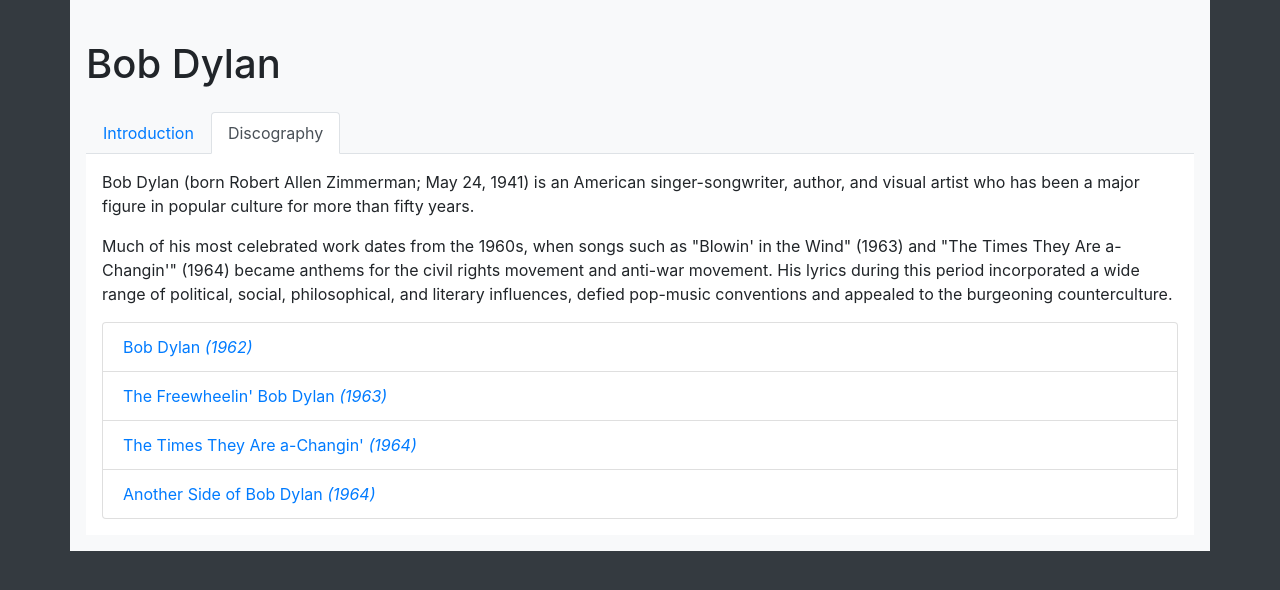
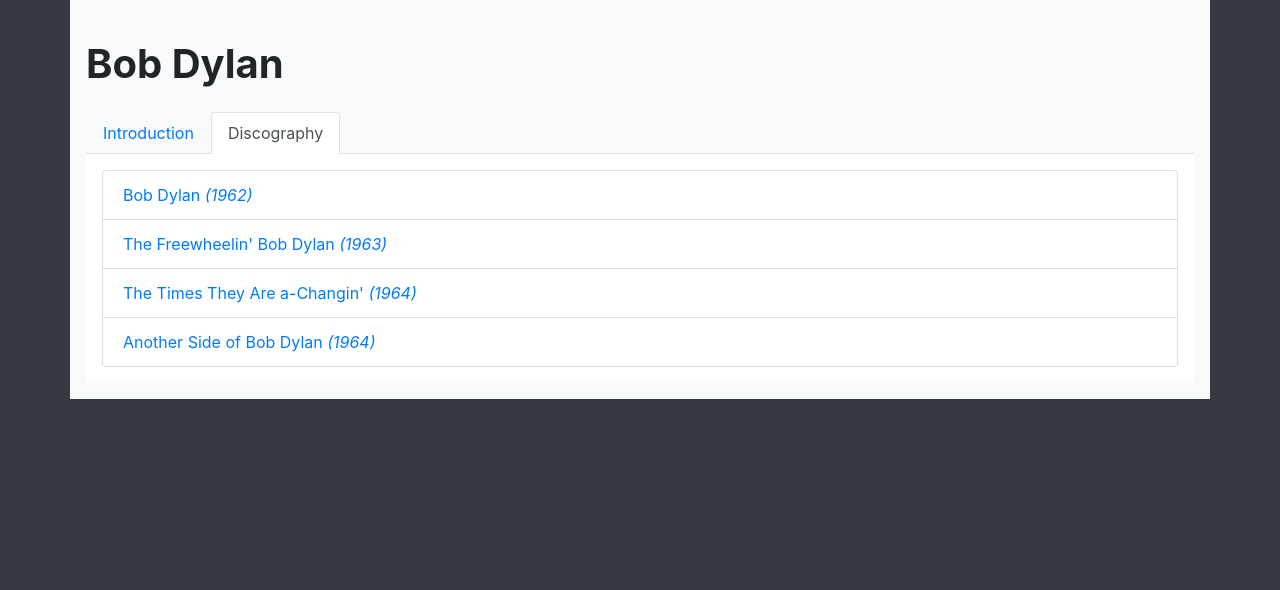
Before and after one commit to CodeSlayer123/holbertonschool-web_front_end, a plain HTML site: page 0x00-Bootstrap/4-index.html in a window 1280 px wide. Both pictures are taken after a click on the link "Discography". Drawn offline with nearby package versions, Linux system fonts and the light colour scheme.

Commit message:
task 4 runs locallly

```diff
--- a/0x00-Bootstrap/4-index.html
+++ b/0x00-Bootstrap/4-index.html
@@ -13,7 +13,7 @@
     </head>
     <body class="bg-dark">
         <div class="container-lg bg-light p-3">
-            <h1 class="my-4">Bob Dylan</h1>
+            <h1 class="my-4 font-weight-bold">Bob Dylan</h1>
 
             <ul class="nav nav-tabs">
                 <li class="nav-item">
@@ -23,9 +23,9 @@
                     <a class="nav-link" data-toggle="tab" href="#discography">Discography</a>
                 </li>
             </ul>
-            <div class="container bg-white p-3">
+            <div class="container tab-content bg-white p-3">
 
-                <div class=" tab-content fade show" id="introduction">
+                <div class="tab-pane active fade show" id="introduction">
                     <p>
                         Bob Dylan (born Robert Allen Zimmerman; May 24, 1941) is an American singer-songwriter, author, and visual artist who has been a major figure in popular culture for more than fifty years.
                     </p>
@@ -35,7 +35,7 @@
                     </p>
                 </div>
 
-                <div class="tab-content fade" id="discography">
+                <div class="tab-pane fade" id="discography">
                     <ul class="list-group">
                         <li class="list-group-item">
                             <a data-toggle="collapse" href="#collapse-1">Bob Dylan <em>(1962)</em></a>
```
